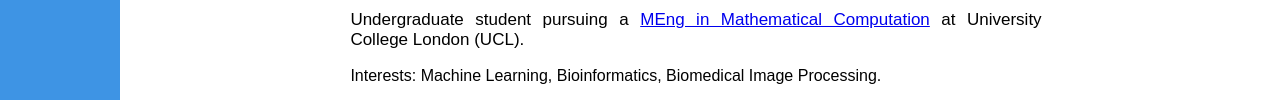
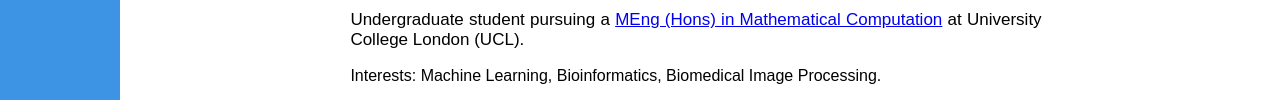
Before and after one commit to RcwYuen/rcwyuen.github.io, a plain HTML site: page index.html in a window 1280 px wide. Shown: the part 341-441 px from the top of the page. Drawn offline with Linux system fonts and the light colour scheme.

Commit message:
Update index.html

```diff
--- a/index.html
+++ b/index.html
@@ -38,7 +38,7 @@
                 <h1 class='main-profile-about' style='font-size: 25px; text-align: center;'>About</h1>
                 <div style='margin-left: 20%; margin-right: 20%;'>
                     <p class='main-profile-about'>
-                        Undergraduate student pursuing a <a href='https://www.ucl.ac.uk/computer-science/study/undergraduate/mathematical-computation-meng'>MEng in Mathematical Computation</a> at University College London (UCL).
+                        Undergraduate student pursuing a <a href='https://www.ucl.ac.uk/computer-science/study/undergraduate/mathematical-computation-meng'>MEng (Hons) in Mathematical Computation</a> at University College London (UCL).
                     </p>
                     <p style='font-family:Arial, Helvetica, sans-serif'>Interests: Machine Learning, Bioinformatics, Biomedical Image Processing.</p>
                 </div>
```
